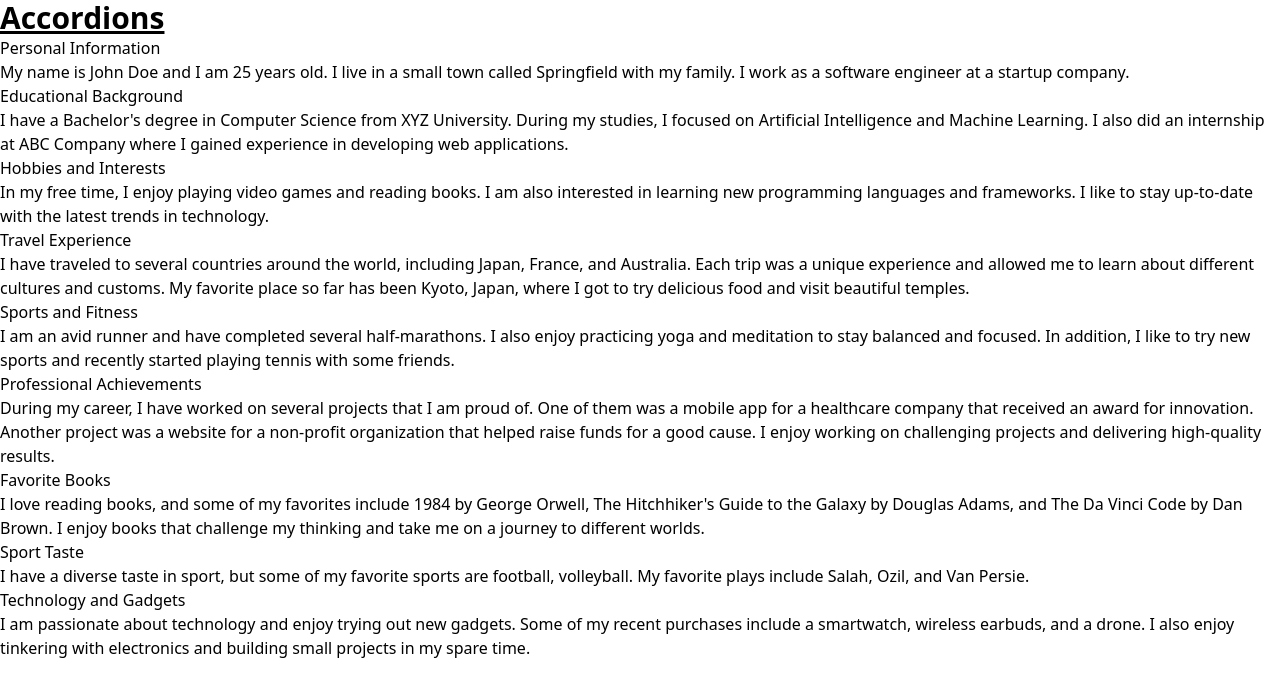
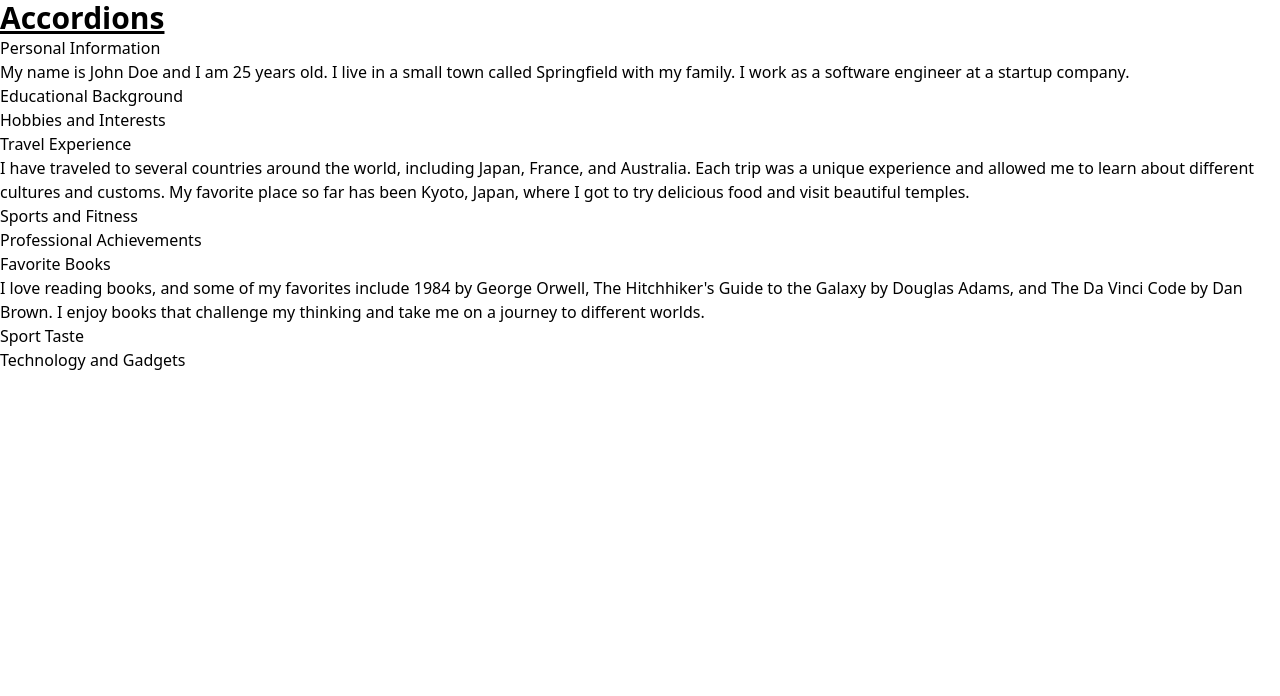
Before and after one commit to AhmedHafez1/compos, a React (Create React App) app: page / in a window 1280 px wide. Shown: the top 696 px of the page. Built offline with nearby package versions, Linux system fonts and the light colour scheme; the HTML template or start-up script is replaced by a standard one.

Commit message:
conditional rendering

```diff
--- a/src/components/Accordion.js
+++ b/src/components/Accordion.js
@@ -1,9 +1,13 @@
+import { useState } from 'react';
+
 const Accordion = ({ items }) => {
+  const [expandedIndex, setExpandedIndex] = useState(0);
+
   const renderedItems = items.map(({ label, content }, i) => {
     return (
       <div key={i}>
         <h4>{label}</h4>
-        <p>{content}</p>
+        <p>{i === expandedIndex && content}</p>
       </div>
     );
   });
```
